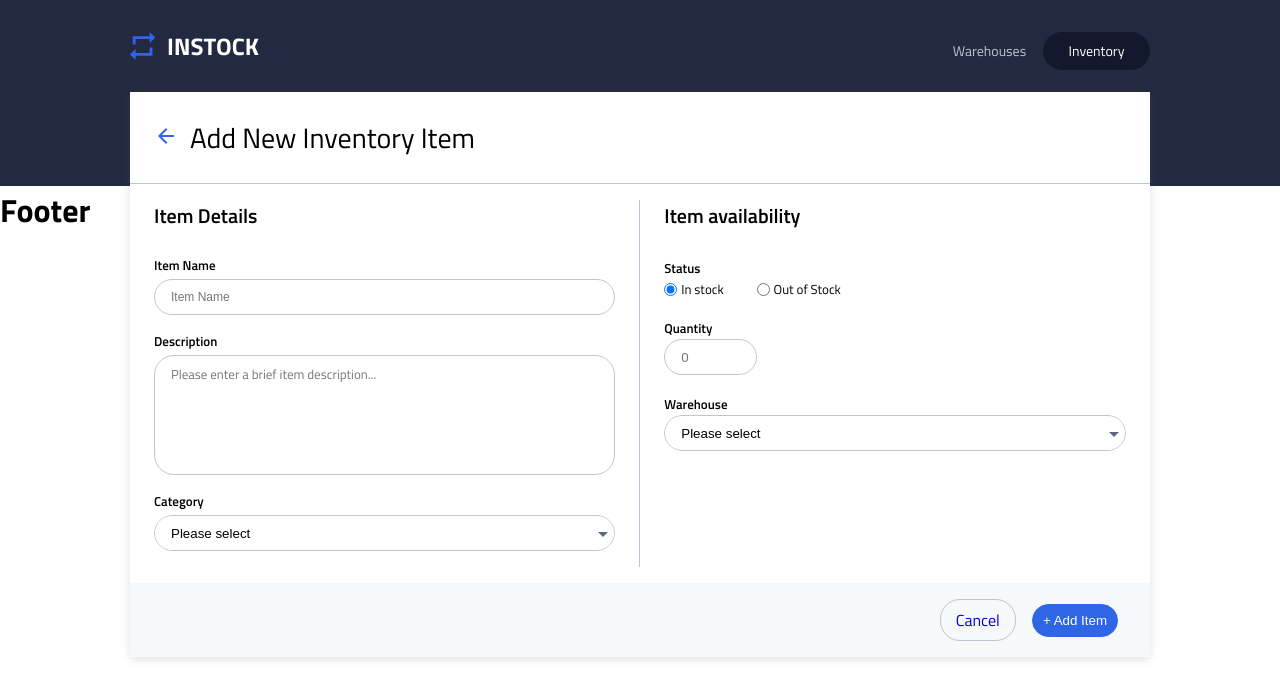
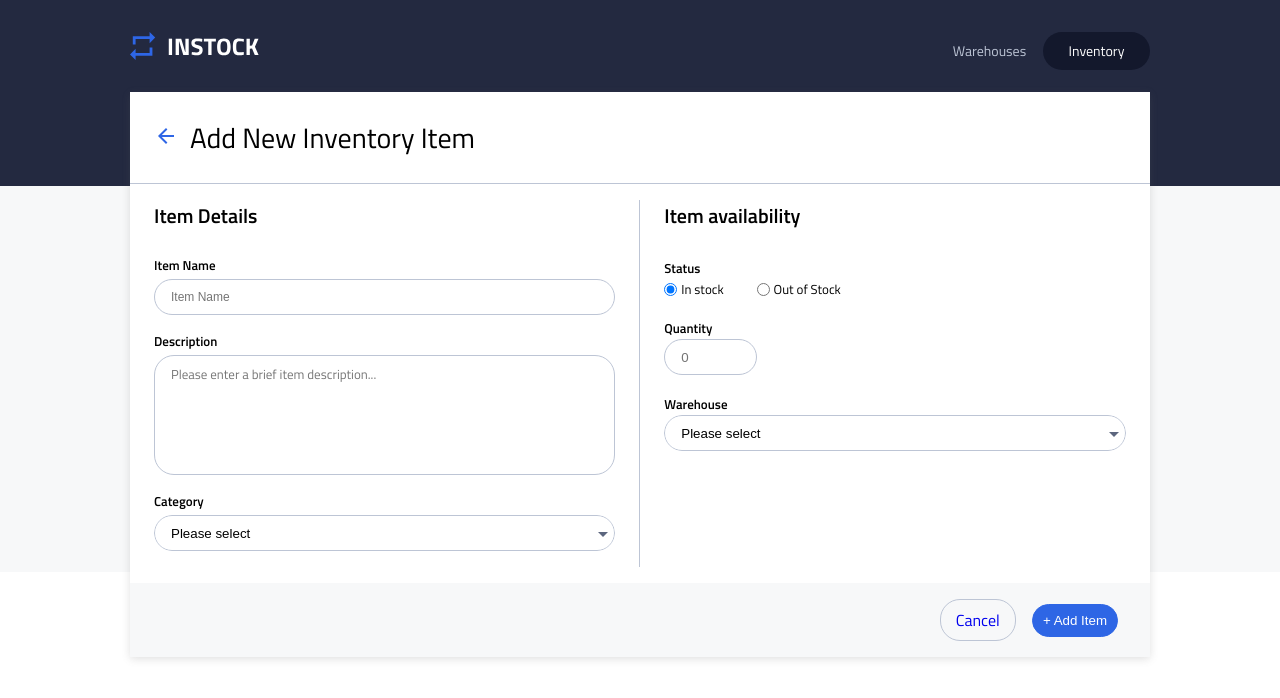
Before and after one commit to Chaofan-Pro/merge-masters-instock-frontend, a React (Vite) app: page /inventory/add in a window 1280 px wide. Shown: the top 698 px of the page. Built offline with nearby package versions, Linux system fonts and the light colour scheme.

Commit message:
Added Footer text and styling

```diff
--- a/src/components/Footer/Footer.jsx
+++ b/src/components/Footer/Footer.jsx
@@ -2,9 +2,9 @@ import "./Footer.scss";
 
 function Footer() {
   return (
-    <>
-      <h1>Footer</h1>
-    </>
+    <footer className="footer">
+      <p className="footer__text">© InStock Inc. All Rights Reserved.</p>
+    </footer>
   );
 }
 export default Footer;
--- a/src/components/Footer/Footer.scss
+++ b/src/components/Footer/Footer.scss
@@ -0,0 +1,25 @@
+@use "../../styles/partials/variables" as *;
+@use "../../styles/partials/global" as *;
+@use "../../styles/partials/mixin" as *;
+
+.footer {
+  background-color: $background-color2;
+  &__text {
+    line-height: 1rem;
+    font-size: 0.6875rem;
+    font-weight: 400;
+    color: $secondary-color1;
+    text-align: center;
+    padding-bottom: 2.5rem;
+    padding-top: 20rem; //need to update
+
+    @include tablet {
+      line-height: 1.125rem;
+      font-size: 0.75rem;
+    }
+
+    @include desktop {
+      padding-bottom: 3rem;
+    }
+  }
+}
```
